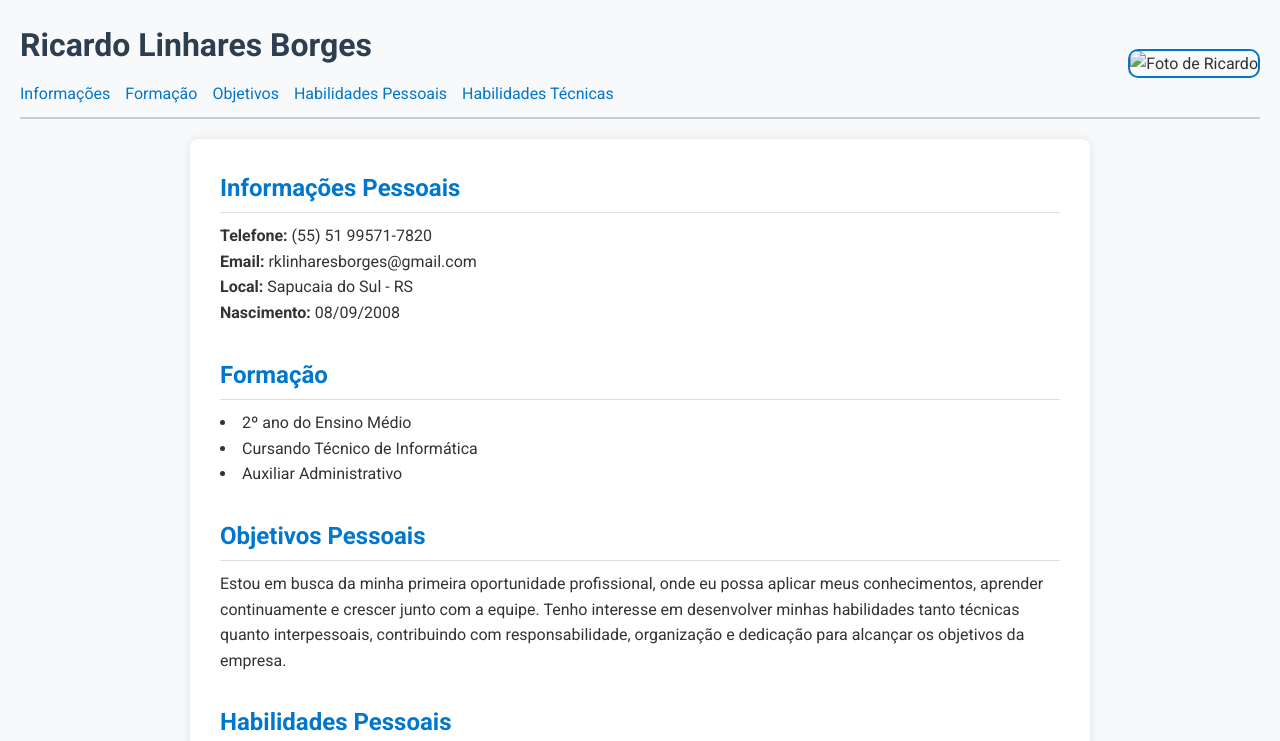
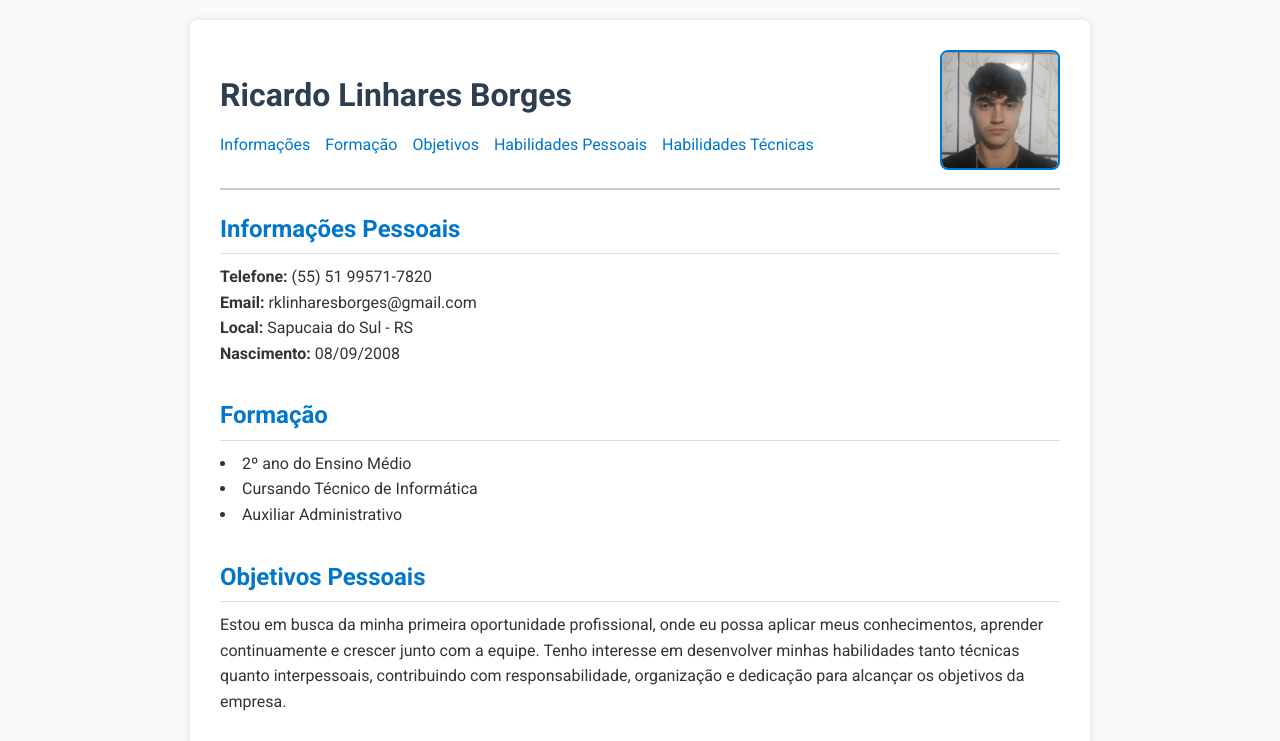
Before and after one commit to Ricardo20080/introdu-aoWebAula1, a plain HTML site: page curriculo3/index.html in a window 1280 px wide. Shown: the top 741 px of the page. Drawn offline with Linux system fonts and the light colour scheme.

Commit message:
curriculo com css atualizado

```diff
--- a/curriculo3/index.html
+++ b/curriculo3/index.html
@@ -8,6 +8,8 @@
   <link href="https://fonts.googleapis.com/css2?family=Roboto:wght@400;700&display=swap" rel="stylesheet"/>
 </head>
 <body>
+
+  <main>
     <header>
       <div class="header-left">
         <h1>Ricardo Linhares Borges</h1>
@@ -22,11 +24,10 @@
         </nav>
       </div>
       <div class="header-right">
-      <img src="foto.jpg" alt="Foto de Ricardo" />
+        <img src="minhafoto.jpg" />
       </div>
     </header>
 
-  <main>
     <section id="informacoes">
       <h2>Informações Pessoais</h2>
       <p><strong>Telefone:</strong> (55) 51 99571-7820</p>
@@ -82,5 +83,6 @@
   <footer>
     <p>&copy; 2024 Ricardo Linhares Borges</p>
   </footer>
+
 </body>
 </html>
--- a/curriculo3/style.css
+++ b/curriculo3/style.css
@@ -10,6 +10,15 @@ body {
   color: #333;
   line-height: 1.6;
   padding: 20px;
+}
+
+main {
+  max-width: 900px;
+  margin: auto;
+  background: #ffffff;
+  padding: 30px;
+  border-radius: 8px;
+  box-shadow: 0 0 10px rgba(0, 0, 0, 0.1);
 }
 
 header {
@@ -47,17 +56,8 @@ header {
   width: 120px;
   height: 120px;
   object-fit: cover;
-  border-radius: 10px;
+  border-radius: 8px;
   border: 2px solid #0077cc;
-}
-
-main {
-  max-width: 900px;
-  margin: auto;
-  background: #ffffff;
-  padding: 30px;
-  border-radius: 8px;
-  box-shadow: 0 0 10px rgba(0, 0, 0, 0.1);
 }
 
 main section {
```
Also changed, not shown: curriculo3/minhafoto.jpg (added). Lines whose indentation alone changed are shown as unchanged.
